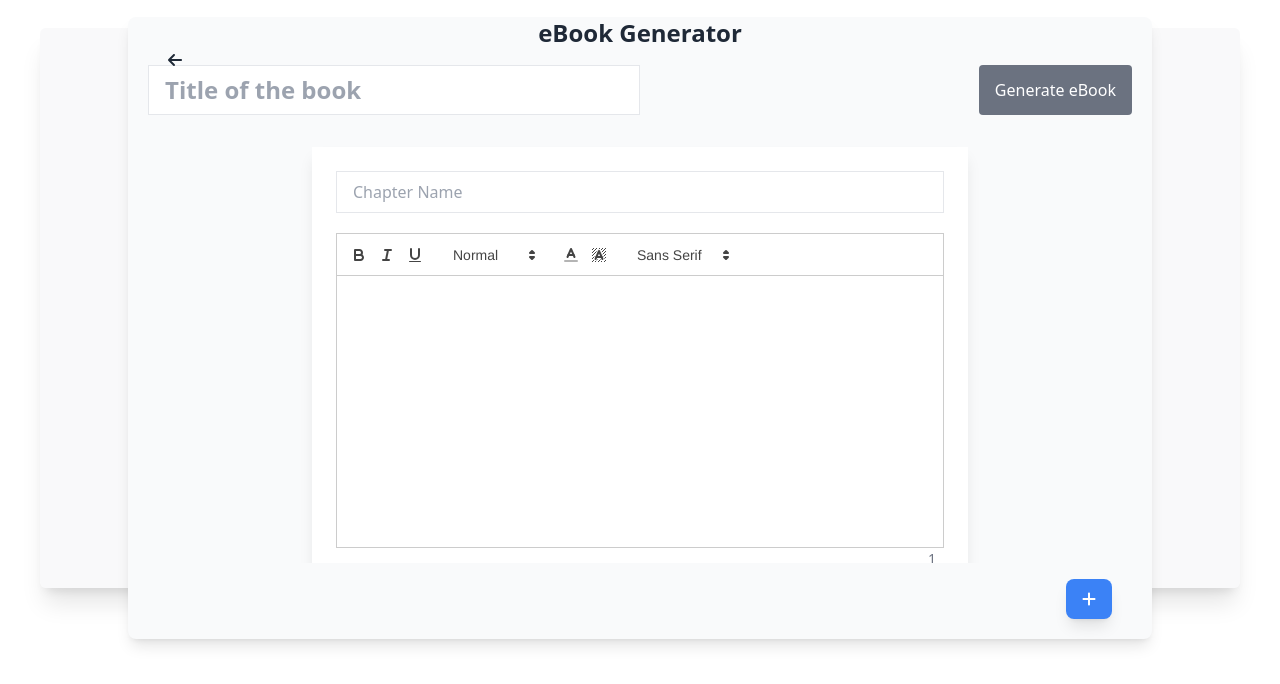
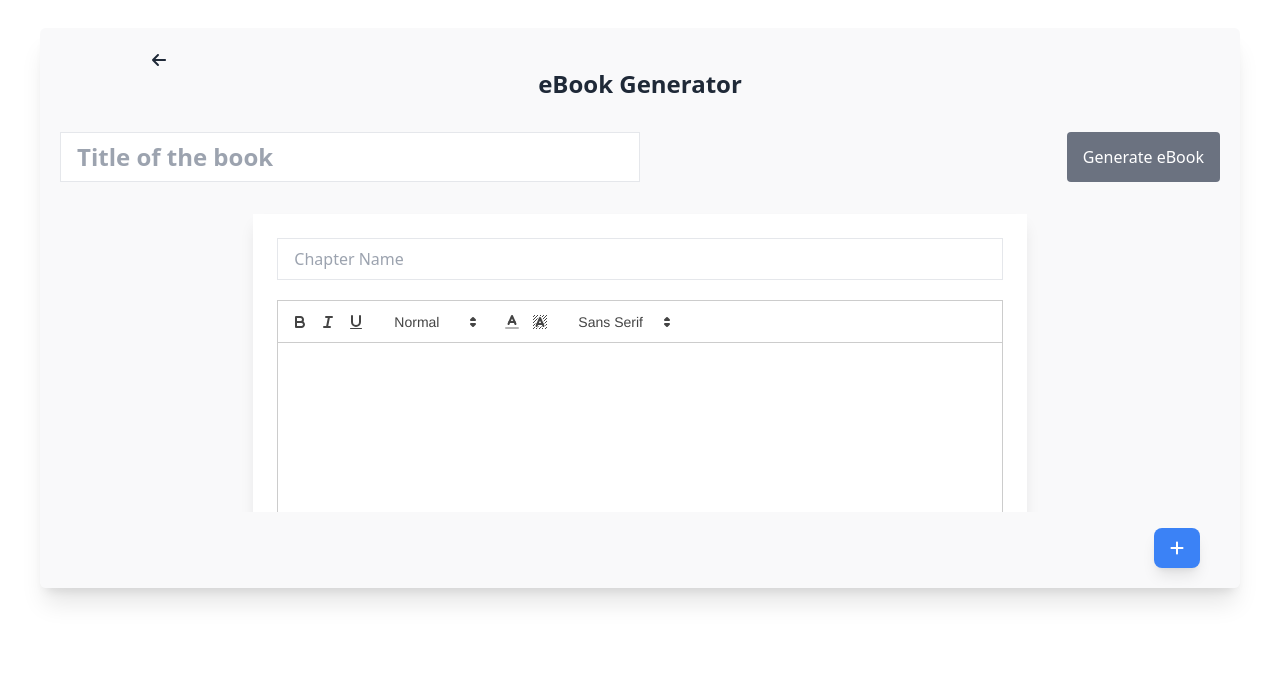
Before and after one commit to siyapandeyvsp/ePub_generator, a React (Vite) app: page /ebook-generator in a window 1280 px wide. Shown: the top 684 px of the page. Built offline with nearby package versions, Linux system fonts and the light colour scheme.

Commit message:
editor layout fix

```diff
--- a/src/components/BookEditor.jsx
+++ b/src/components/BookEditor.jsx
@@ -177,9 +177,9 @@ function BookEditor() {
     },
   };
   return (
-    <div className="  flex flex-col justify-center sm:items-center bg-gray-50    max-w-5xl  shadow-lg rounded-lg   min-w-3/4  px-5    w-full">
+    // <div className="  flex flex-col justify-center sm:items-center bg-gray-50    max-w-5xl  shadow-lg rounded-lg   min-w-3/4  px-5    w-full">
 
-      <div className="space-y-4   w-full  h-full ">
+      <div className="space-y-4 flex flex-col justify-center  w-full  h-full px-5  ">
       <h1 className="text-2xl font-bold text-center mb-4 text-gray-800 ">
         eBook Generator
       </h1>
@@ -256,7 +256,7 @@ function BookEditor() {
           <Tooltip id="addChapter" />
         </div>
       </div>
-    </div>
+    // </div>
   );
 }
 
--- a/src/components/Navbar.jsx
+++ b/src/components/Navbar.jsx
@@ -6,7 +6,7 @@ const Navbar = () => {
     const navigate=useNavigate();
   return (
     <div className="container max-w-screen-lg  flex items-center justify-between px-10 rounded-lg rounded-b-none text-gray-800 relative ">
-      <button className="flex items-center absolute top-8 left-10  z-10 "
+      <button className="flex items-center absolute top-8 left-6  z-10 "
       onClick={()=>navigate(-1)}
       >
         <FontAwesomeIcon icon={faArrowLeft} />
--- a/src/layouts/Layout.jsx
+++ b/src/layouts/Layout.jsx
@@ -6,7 +6,7 @@ const Layout = () => {
   return (
     <div className='flex bg-white flex-col items-center justify-start space-y-2 sm:pt-5 sm:p-10  '>
       <Navbar/>
-      <div className='flex justify-center items-center w-full bg-gray-100 bg-opacity-50 rounded-md shadow-xl h-[35rem] pt-10 '>
+      <div className='flex justify-center items-center w-full bg-gray-100 bg-opacity-50 rounded-md shadow-xl h-[35rem] pt-10'>
 
       <Outlet/>
       </div>
```
